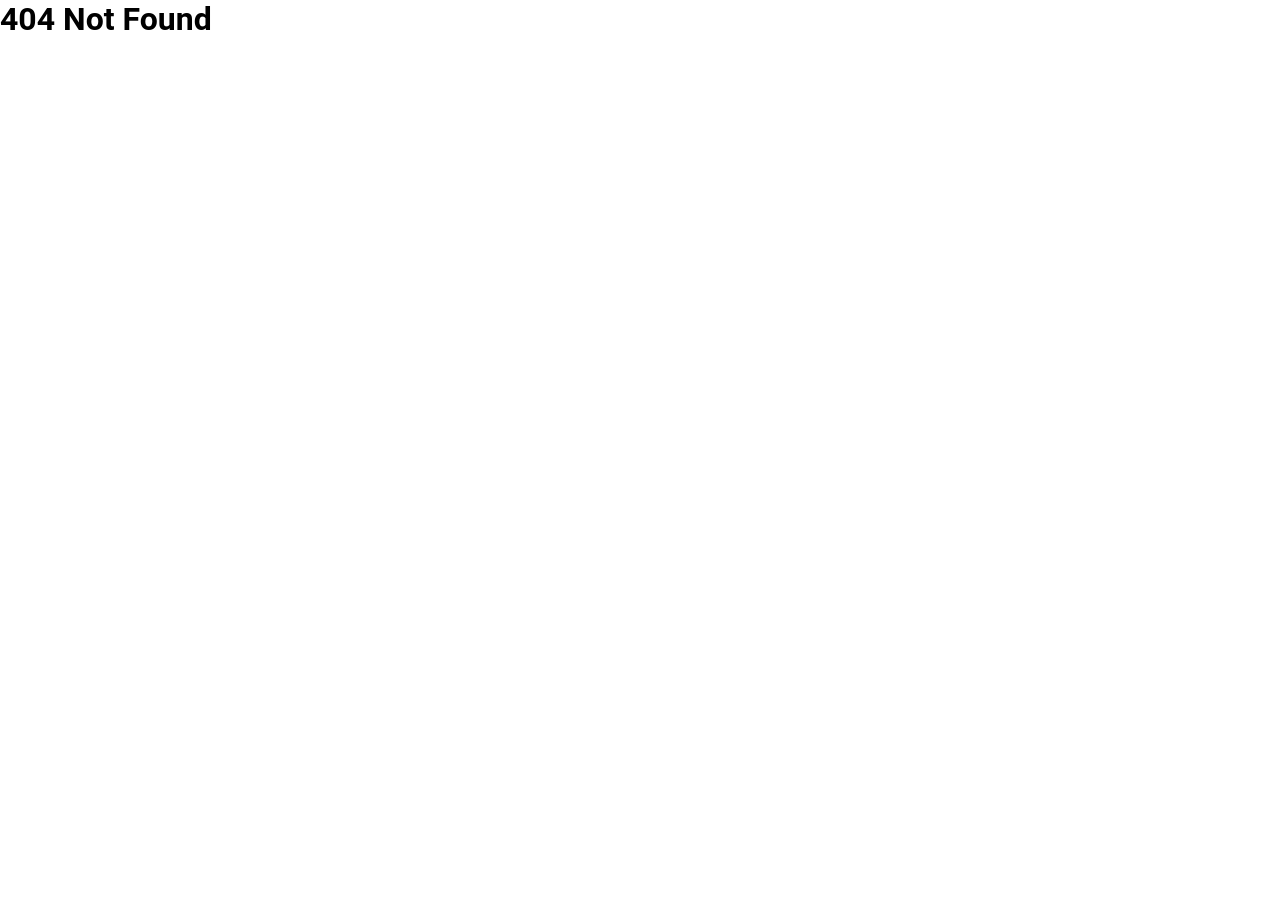
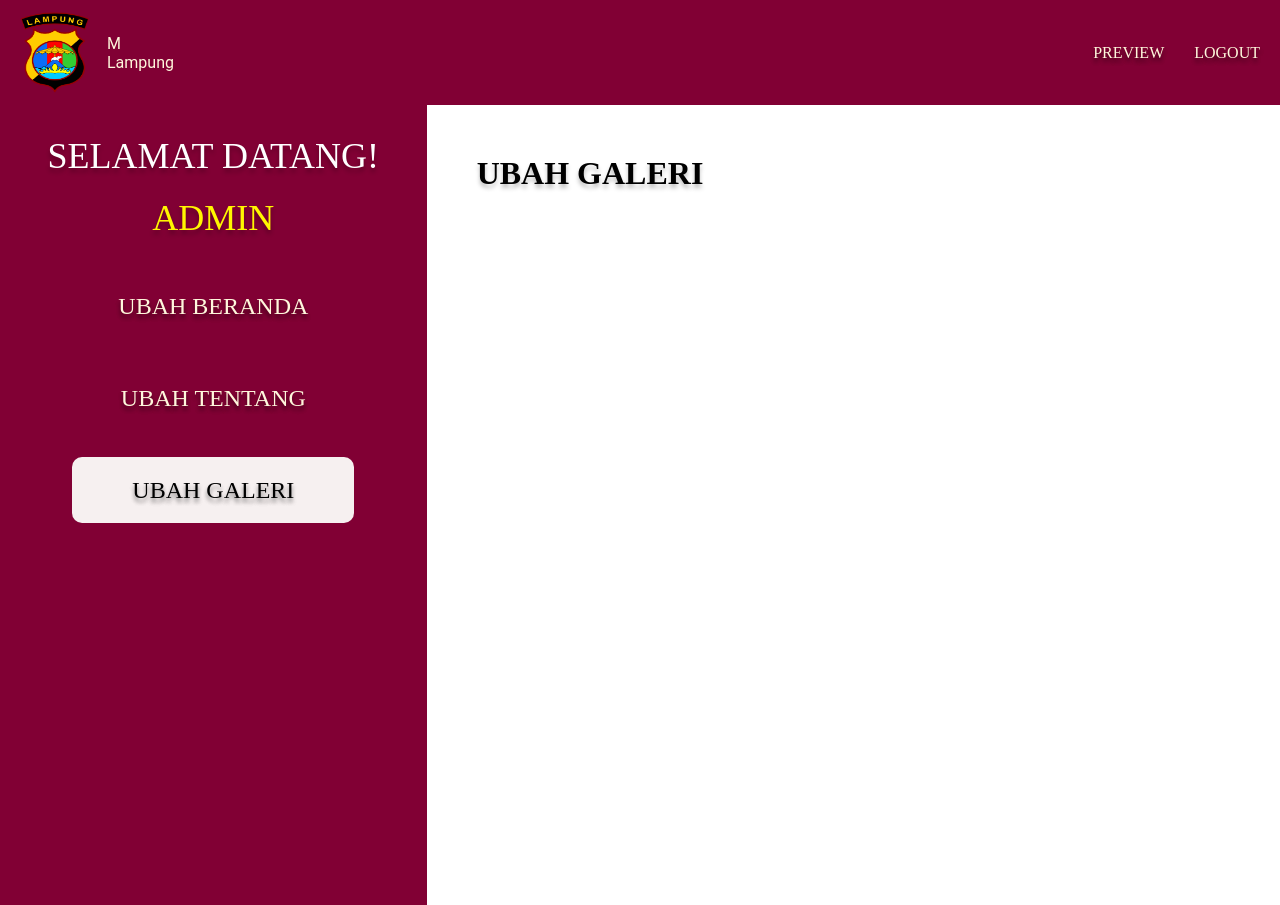
Before and after one commit to rajastra/polda-frontend, a React (Vite) app: page /dashboard/ubah-galeri in a window 1280 px wide. Before the commit this address had no page. Before the commit the page ends 800 px from the top, so only its background shows below. Built offline with nearby package versions, Linux system fonts and the light colour scheme.

Commit message:
DONE : Update ui and create layout dashboard

```diff
--- a/src/Router.jsx
+++ b/src/Router.jsx
@@ -3,6 +3,7 @@ import Login from "./page/Login";
 import Home from "./page/Home";
 import Tentang from "./page/Tentang";
 import Galeri from "./page/Galeri";
+import UbahGaleri from "./page/UbahGaleri";
 
 export const router = createBrowserRouter([
    {
@@ -22,6 +23,10 @@ export const router = createBrowserRouter([
       element: <Galeri />,
    },
    {
+      path: "/dashboard/ubah-galeri",
+      element: <UbahGaleri />,
+   },
+   {
       path: "*",
       element: <h1>404 Not Found</h1>,
    }
--- /dev/null
+++ b/src/components/DashboardLayout.css
@@ -0,0 +1,80 @@
+.dashboard-box {
+  display: grid;
+  grid-template-columns: 1fr 2fr;
+}
+
+.dashboard-menu {
+  background-color: #810034;
+  text-align: center;
+  padding-top: 30px;
+}
+
+.dashboard-menu-text {
+  display: flex;
+  flex-direction: column;
+  gap: 20px;
+  margin-bottom: 54px;
+}
+
+.dashboard-menu-heading {
+  color: #fff;
+  text-align: center;
+  text-shadow: 0px 4px 4px rgba(0, 0, 0, 0.25);
+  font-family: Kadwa;
+  font-size: 36px;
+  font-style: normal;
+  font-weight: 400;
+  line-height: normal;
+  text-transform: uppercase;
+}
+
+.dashboard-menu-secondary {
+  color: #fff600;
+  text-align: center;
+  text-shadow: 0px 4px 4px rgba(0, 0, 0, 0.25);
+  font-family: Kadwa;
+  font-size: 36px;
+  font-style: normal;
+  font-weight: 400;
+  line-height: normal;
+  text-transform: uppercase;
+}
+
+.dashboard-nav {
+  display: flex;
+  flex-direction: column;
+  gap: 65px;
+}
+
+.dashboard-nav-item {
+  color: #fff7dc;
+  text-align: center;
+  text-shadow: 0px 4px 4px rgba(0, 0, 0, 0.25), 0px 4px 4px rgba(0, 0, 0, 0.25);
+  font-family: Kadwa;
+  font-size: 24px;
+  font-style: normal;
+  font-weight: 400;
+  line-height: normal;
+  text-decoration: none;
+  text-transform: uppercase;
+}
+
+.dashboard-nav-item a {
+  text-decoration: none;
+  color: #fff7dc;
+}
+
+.dashboard-nav-item a:hover {
+  color: #ccc;
+}
+
+.dashboard-nav-item-active {
+  color: #000 !important;
+  background-color: #f6f0f0;
+  padding: 20px 60px;
+  border-radius: 10px;
+}
+
+.dashboard-content {
+  padding: 50px;
+}
--- /dev/null
+++ b/src/components/DashboardLayout.jsx
@@ -0,0 +1,66 @@
+import './DashboardLayout.css'
+import logo from '../assets/logo (1).png'
+import { NavLink } from 'react-router-dom'
+
+
+const DashboardLayout = (props) => {
+   return (
+      <div>
+         <header className='header'>
+            <div className='logo-box'>
+               <img src={logo} alt="logo" className='logo-img' />
+               <div className='logo-text'>
+                  <p>M</p>
+                  <p>Lampung</p>
+               </div>
+            </div>
+            <nav>
+               <ul className='nav-list'>
+                  <li className='list-item'><NavLink to="/"
+                     className={({ isActive }) =>
+                        isActive ? 'list-item-active' : undefined
+                     }
+                     end>Preview</NavLink></li>
+                  <li className='list-item'><NavLink to="/tentang"
+                     className={({ isActive }) =>
+                        isActive ? 'list-item-active' : undefined
+                     }
+                     end>Logout</NavLink></li>
+               </ul>
+            </nav>
+         </header>
+         <main className='dashboard-box'>
+            <div className='dashboard-menu'>
+               <div className='dashboard-menu-text'>
+                  <p className='dashboard-menu-heading'>Selamat datang!</p>
+                  <p className='dashboard-menu-secondary'>Admin</p>
+               </div>
+               <nav>
+                  <ul className='dashboard-nav'>
+                     <li className='dashboard-nav-item'><NavLink to="/dashboard/ubah-beranda"
+                        className={({ isActive }) =>
+                           isActive ? 'dashboard-nav-item-active' : undefined
+                        }
+                        end>Ubah Beranda</NavLink></li>
+                     <li className='dashboard-nav-item'><NavLink to="/dashboard/ubah-tentang"
+                        className={({ isActive }) =>
+                           isActive ? 'dashboard-nav-item-active' : undefined
+                        }
+                        end>Ubah tentang</NavLink></li>
+                     <li className='dashboard-nav-item'><NavLink to="/dashboard/ubah-galeri"
+                        className={({ isActive }) =>
+                           isActive ? 'dashboard-nav-item-active' : undefined
+                        }
+                        end>Ubah galeri</NavLink></li>
+                  </ul>
+               </nav>
+
+
+            </div>
+            <div className='dashboard-content'>{props.children}</div>
+         </main>
+      </div>
+   )
+}
+
+export default DashboardLayout
--- a/src/components/Footer.jsx
+++ b/src/components/Footer.jsx
@@ -6,10 +6,14 @@ const Footer = () => {
          <div className="list-down">
             <img src={logo2} alt="" className="logo-img" />
             <div className="nama-footer">
-               <h2>DITSAMAPTA</h2>
-               <h3>POLDA LAMPUNG</h3>
-               <h5>(0721) 488362</h5>
-               <h5>H754+RWQ, Jl. Drs. Warsito, Talang, Kec. Telukbetung Selatan, Kota Bandar Lampung, Lampung 35221, Indonesia</h5>
+               <div>
+                  <h2 className='footer-heading'>DITSAMAPTA</h2>
+                  <h3 className='footer-secondary'>POLDA LAMPUNG</h3>
+               </div>
+               <div>
+                  <h5 className='footer-info'>(0721) 488362</h5>
+                  <h5 className='footer-info'>H754+RWQ, Jl. Drs. Warsito, Talang, Kec. Telukbetung Selatan, Kota Bandar Lampung, Lampung 35221, Indonesia</h5>
+               </div>
             </div>
          </div>
       </footer>
--- a/src/components/Header.jsx
+++ b/src/components/Header.jsx
@@ -7,8 +7,8 @@ const Header = () => {
          <div className='logo-box'>
             <img src={logo} alt="logo" className='logo-img' />
             <div className='logo-text'>
-               <p>DITSAMAPTA</p>
-               <p>POLDA LAMPUNG</p>
+               <p className='logo-text-heading'>DITSAMAPTA</p>
+               <p className='logo-text-secondary'>POLDA LAMPUNG</p>
             </div>
          </div>
          <nav>
--- a/src/index.css
+++ b/src/index.css
@@ -14,7 +14,7 @@ body {
   display: flex;
   justify-content: space-between;
   align-items: center;
-  background-color: #810034;
+  background: linear-gradient(0deg, #810034 0%, #810034 100%), #ababab;
   padding: 0 20px;
 }
 
@@ -22,6 +22,27 @@ body {
   display: flex;
   align-items: center;
   color: #fff7dc;
+  gap: 17px;
+}
+
+.logo-text-heading {
+  color: #fff7dc;
+  text-shadow: 0px 4px 4px rgba(0, 0, 0, 0.25), 0px 4px 4px rgba(0, 0, 0, 0.25);
+  font-family: Kadwa;
+  font-size: 30px;
+  font-style: normal;
+  font-weight: 400;
+  line-height: normal;
+}
+
+.logo-text-secondary {
+  color: #fff7dc;
+  text-shadow: 0px 4px 4px rgba(0, 0, 0, 0.25), 0px 4px 4px rgba(0, 0, 0, 0.25);
+  font-family: Kadwa;
+  font-size: 20px;
+  font-style: normal;
+  font-weight: 400;
+  line-height: normal;
 }
 
 .logo-img {
@@ -43,6 +64,13 @@ body {
 .list-item a {
   text-decoration: none;
   color: #fff7dc;
+  text-shadow: 0px 4px 4px rgba(0, 0, 0, 0.25), 0px 4px 4px rgba(0, 0, 0, 0.25);
+  font-family: Kadwa;
+  font-size: 16px;
+  font-style: normal;
+  font-weight: 400;
+  line-height: normal;
+  text-transform: uppercase;
 }
 
 .list-item a:hover {
@@ -66,8 +94,16 @@ body {
 }
 
 .login-text {
+  color: #000;
+  text-shadow: 0px 4px 4px rgba(0, 0, 0, 0.25);
+  font-family: Kadwa;
   font-size: 48px;
+  font-style: normal;
+  font-weight: 400;
+  line-height: normal;
   text-align: center;
+  text-transform: uppercase;
+  margin-bottom: 20px;
 }
 
 .btn-container {
@@ -98,3 +134,49 @@ body {
   box-shadow: 0px 4px 4px 0px rgba(0, 0, 0, 0.25) inset,
     0px 4px 4px 0px rgba(0, 0, 0, 0.25), 0px 4px 4px 0px rgba(0, 0, 0, 0.25);
 }
+
+.dashboard-title {
+  color: #000;
+  text-shadow: 0px 4px 4px rgba(0, 0, 0, 0.25);
+  font-family: Kadwa;
+  font-size: 32px;
+  font-style: normal;
+  font-weight: 700;
+  line-height: normal;
+  text-transform: uppercase;
+}
+
+.nama-footer {
+  display: flex;
+  flex-direction: column;
+  gap: 10px;
+}
+
+.footer-heading {
+  color: #fff7dc;
+  text-shadow: 0px 4px 4px rgba(0, 0, 0, 0.25), 0px 4px 4px rgba(0, 0, 0, 0.25);
+  font-family: Kadwa;
+  font-size: 56px;
+  font-style: normal;
+  font-weight: 400;
+  line-height: normal;
+}
+
+.footer-secondary {
+  color: #fff7dc;
+  text-shadow: 0px 4px 4px rgba(0, 0, 0, 0.25), 0px 4px 4px rgba(0, 0, 0, 0.25);
+  font-family: Kadwa;
+  font-size: 32px;
+  font-style: normal;
+  font-weight: 400;
+  line-height: normal;
+}
+
+.footer-info {
+  color: #fff;
+  font-family: Kadwa;
+  font-size: 20px;
+  font-style: normal;
+  font-weight: 400;
+  line-height: normal;
+}
--- a/src/main.jsx
+++ b/src/main.jsx
@@ -7,9 +7,6 @@ import './index.css'
 import { router } from './Router';
 import "react-responsive-carousel/lib/styles/carousel.min.css"; // requires a loader
 
-
-
-
 ReactDOM.createRoot(document.getElementById('root')).render(
   <React.StrictMode>
     <RouterProvider router={router} />
--- a/src/page/Login.jsx
+++ b/src/page/Login.jsx
@@ -3,10 +3,12 @@ import imageLogin from '../assets/image-login.png'
 import { Button, Form, Input, message } from 'antd';
 import useHttp from "../hooks/use-http";
 import Cookies from "js-cookie";
+import { useNavigate } from "react-router-dom";
 
 const Login = () => {
    const [form] = Form.useForm();
    const { isLoading, sendRequest } = useHttp();
+   const navigate = useNavigate();
 
    const handleSubmit = async () => {
       try {
@@ -20,7 +22,7 @@ const Login = () => {
                Cookies.set("token", data.token);
                Cookies.set("email", data.data.user.email);
                message.success("Login berhasil");
-               // navigate("/dashboard");
+               navigate("/dashboard/ubah-galeri");
             }
          )
       } catch (error) {
@@ -68,7 +70,8 @@ const Login = () => {
                   backgroundColor: "#423F3A",
                   height: "42px",
                   width: "100%",
-                  marginTop: "-5px"
+                  marginTop: "-5px",
+                  zIndex: "-1"
                }
             }
          ></div>
--- a/src/page/Tentang.css
+++ b/src/page/Tentang.css
@@ -84,7 +84,7 @@
   padding: 50px;
   display: flex;
   justify-content: space-between;
-  background-color: #000;
+  background: linear-gradient(0deg, #423f3a 0%, #423f3a 100%), #ababab;
   align-items: last baseline;
 }
 .list-down {
--- /dev/null
+++ b/src/page/UbahGaleri.jsx
@@ -0,0 +1,11 @@
+import DashboardLayout from '../components/DashboardLayout'
+
+const UbahGaleri = () => {
+   return (
+      <DashboardLayout>
+         <h1 className='dashboard-title'>Ubah galeri</h1>
+      </DashboardLayout>
+   )
+}
+
+export default UbahGaleri
```
Also changed, not shown: .eslintrc.cjs.
